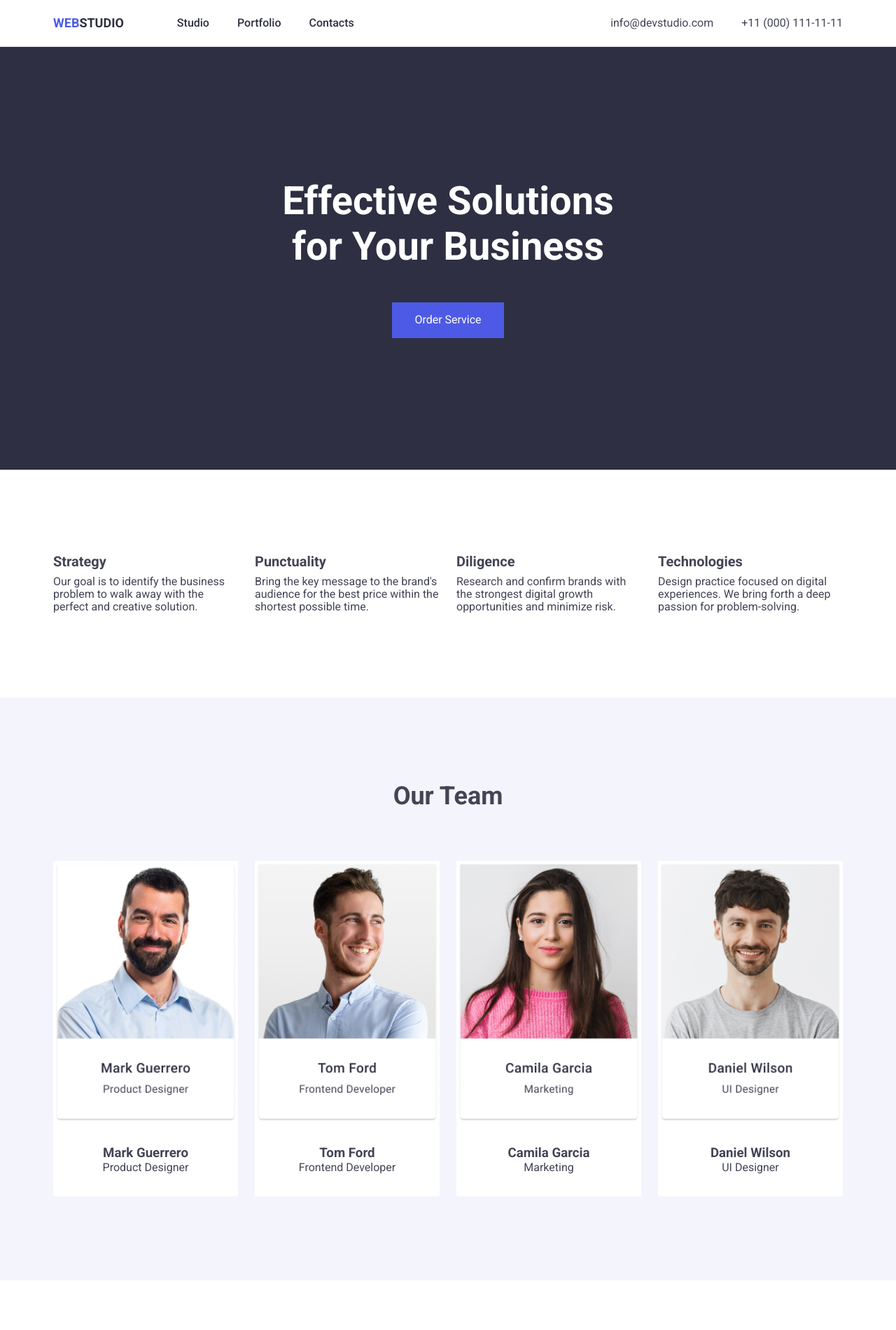
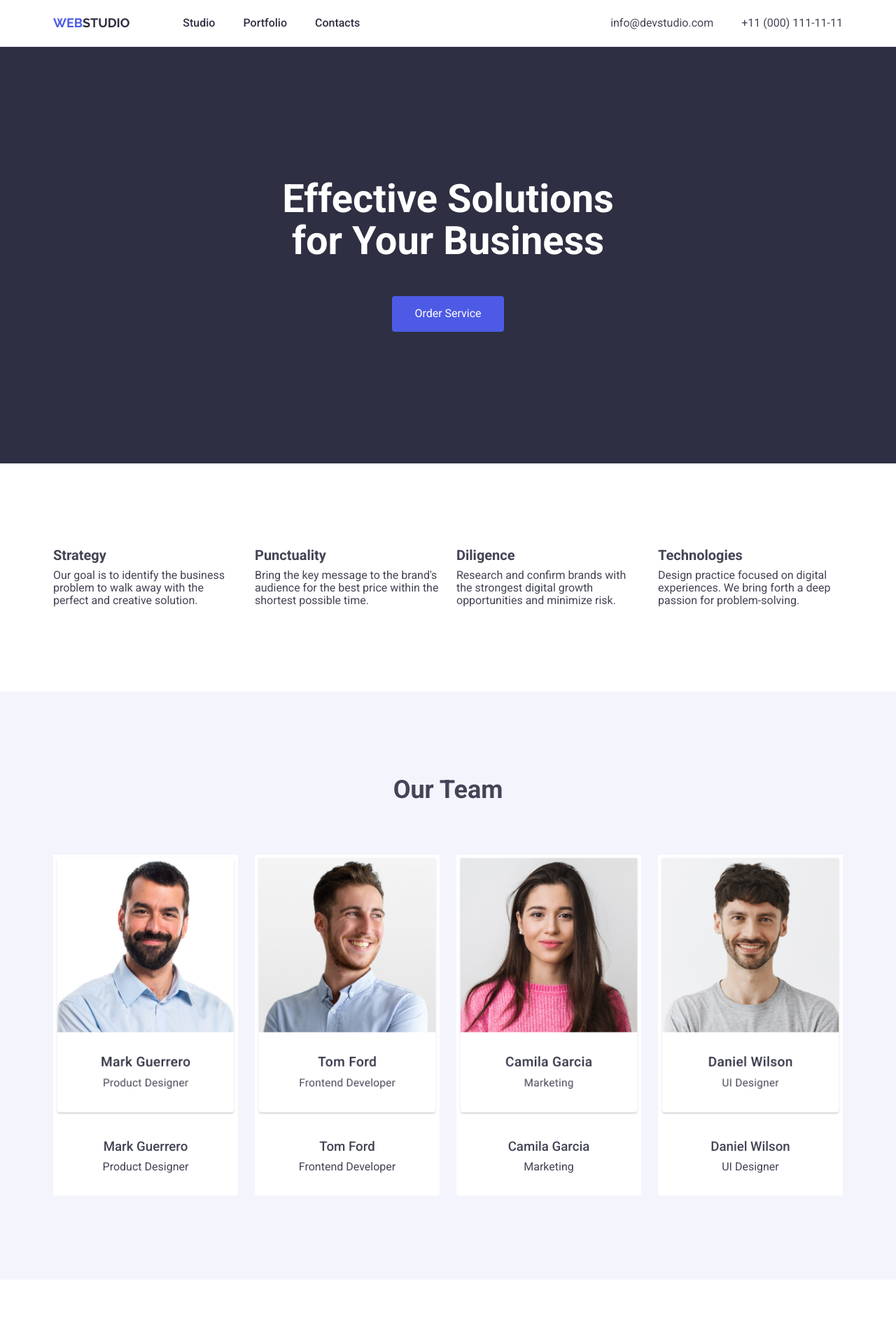
Before and after one commit to aarik4444/goit-markup-hw-03, a plain HTML site: page index.html in a window 1280 px wide. Shown: the top 1900 px of the page at 70% size. Drawn offline with nearby package versions, Linux system fonts and the light colour scheme.

Commit message:
Update styles.css

```diff
--- a/css/styles.css
+++ b/css/styles.css
@@ -1,4 +1,4 @@
-/* Reset margins */
+/* Reset */
 h1, h2, h3, h4, h5, h6, p, ul {
   margin: 0;
 }
@@ -14,14 +14,14 @@ img {
 }
 
 body {
-  font-family: Roboto, sans-serif;
+  font-family: "Roboto", sans-serif;
   color: #434455;
   background-color: #ffffff;
 }
 
 /* Container */
 .container {
-  width: 1158px;
+  max-width: 1158px;
   margin: 0 auto;
   padding: 0 15px;
 }
@@ -38,8 +38,8 @@ body {
 
 .header-container {
   display: flex;
+  justify-content: space-between;
   align-items: center;
-  justify-content: space-between;
 }
 
 .nav {
@@ -48,6 +48,7 @@ body {
 }
 
 .logo {
+  font-family: "Raleway", sans-serif;
   font-weight: 700;
   font-size: 18px;
   text-decoration: none;
@@ -55,8 +56,12 @@ body {
   color: #4d5ae5;
 }
 
-.logo span {
+.logo-dark {
   color: #2e2f42;
+}
+
+.logo-light {
+  color: #f4f4fd;
 }
 
 .nav-list {
@@ -67,9 +72,9 @@ body {
 .nav-link {
   display: block;
   padding: 24px 0;
+  font-weight: 500;
   text-decoration: none;
   color: #2e2f42;
-  font-weight: 500;
 }
 
 .contacts {
@@ -92,8 +97,9 @@ body {
 }
 
 .hero-title {
+  font-size: 56px;
+  line-height: 1.07;
   color: #ffffff;
-  font-size: 56px;
   max-width: 496px;
   margin: 0 auto 48px;
 }
@@ -103,6 +109,7 @@ body {
   background-color: #4d5ae5;
   color: #ffffff;
   border: none;
+  border-radius: 4px;
   cursor: pointer;
 }
 
@@ -117,8 +124,8 @@ body {
 }
 
 .features-title {
+  font-size: 20px;
   margin-bottom: 8px;
-  font-size: 20px;
 }
 
 /* Team */
@@ -127,8 +134,8 @@ body {
 }
 
 .section-title {
+  font-size: 36px;
   text-align: center;
-  font-size: 36px;
   margin-bottom: 72px;
 }
 
@@ -140,11 +147,17 @@ body {
 .team-card {
   background-color: #ffffff;
   width: calc((100% - 72px) / 4);
+  border-radius: 0 0 4px 4px;
 }
 
 .team-content {
-  padding: 32px 0;
+  padding: 32px 16px;
   text-align: center;
+}
+
+.team-name {
+  margin-bottom: 8px;
+  font-weight: 500;
 }
 
 /* Portfolio */
@@ -164,20 +177,21 @@ body {
   border-top: none;
 }
 
+.portfolio-title {
+  margin-bottom: 8px;
+  font-weight: 500;
+}
+
 /* Footer */
 .footer {
   background-color: #2e2f42;
   padding: 100px 0;
 }
 
-.footer-logo span {
-  color: #f4f4fd;
-}
-
 .footer-text {
   color: #f4f4fd;
+  margin-top: 16px;
   max-width: 264px;
-  margin-top: 16px;
 }
 
 /* Visually hidden */
```
